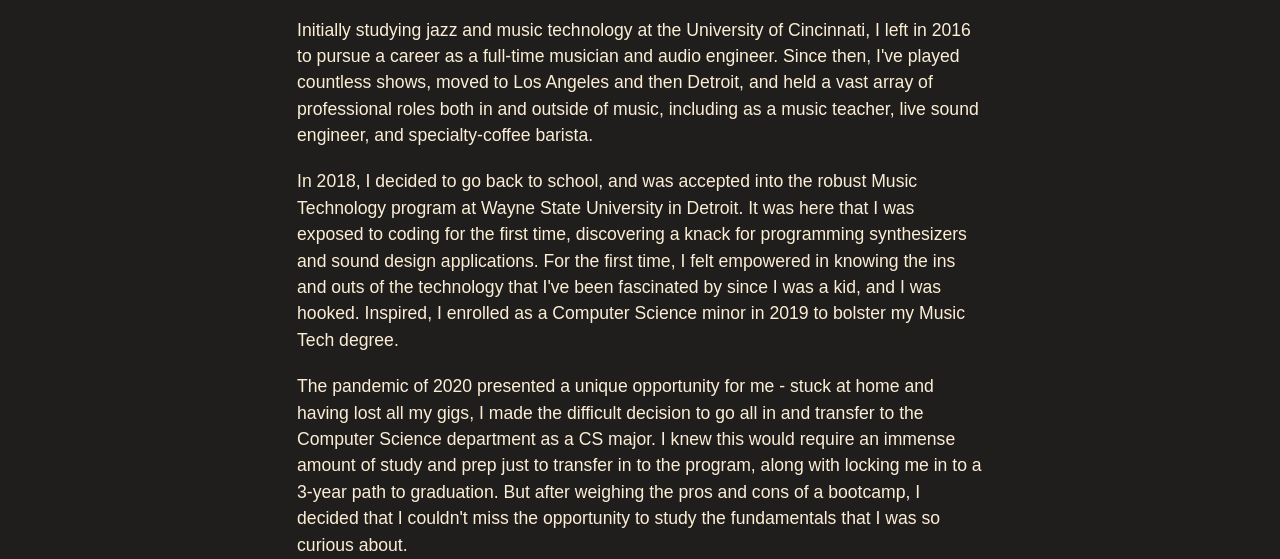
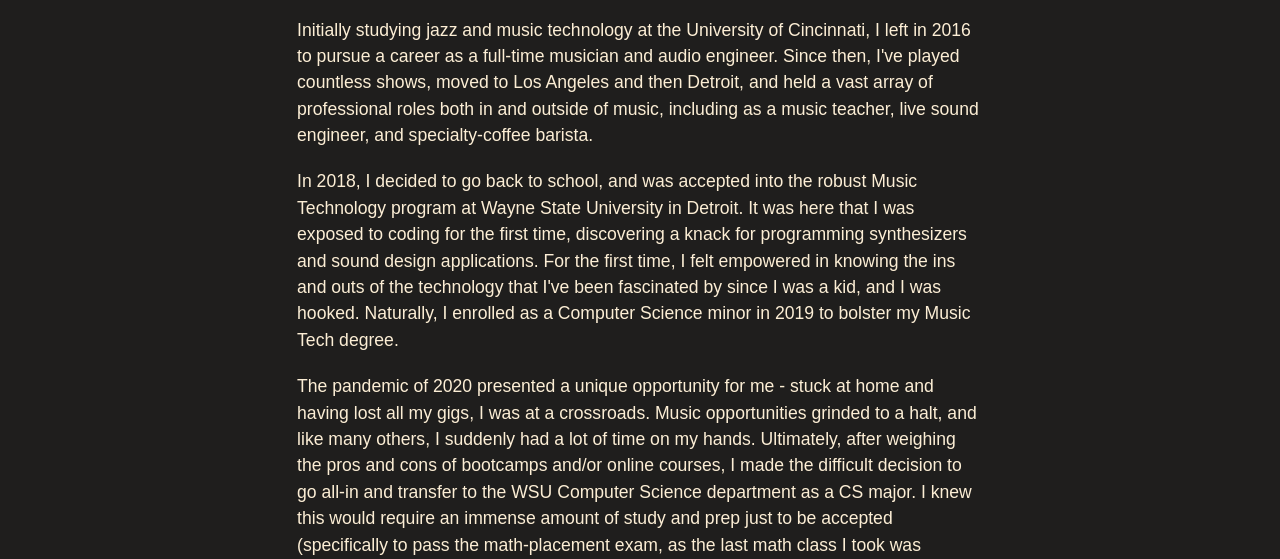
Before and after one commit to RobKokochak/portfolio-site, an Eleventy site: page src/about.njk in a window 1280 px wide. Shown: the part 357-916 px from the top of the page. Built offline with nearby package versions, Linux system fonts and the light colour scheme; Eleventy itself is replaced by a stand-in of ours; files that its build step writes are made by us from their sources; a web font is replaced by a local one.

Commit message:
update about

```diff
--- a/src/about.njk
+++ b/src/about.njk
@@ -24,14 +24,18 @@
       the robust Music Technology program at Wayne State University in Detroit. It was here that I was exposed to
       coding for the first time, discovering a knack for programming synthesizers and sound design applications.
       For the first time, I felt empowered in knowing the ins and outs of the technology that I've been fascinated
-      by since I was a kid, and I was hooked. Inspired, I enrolled as a Computer Science minor in 2019 to bolster my Music Tech degree.
+      by since I was a kid, and I was hooked. Naturally, I enrolled as a Computer Science minor in 2019 to bolster my Music Tech degree.
     </p>
 
     <p>The pandemic of 2020 presented a unique opportunity for me - stuck at home and having lost all my gigs,
-      I made the difficult decision to go all in and transfer to the Computer Science department as a CS major.
-      I knew this would require an immense amount of study and prep just to transfer in to the program, along with
-      locking me in to a 3-year path to graduation. But after weighing the pros and cons of a bootcamp, I decided that
-      I couldn't miss the opportunity to study the fundamentals that I was so curious about.
+      I was at a crossroads. Music opportunities grinded to a halt, and like many others, I suddenly had a lot of time on my hands.
+      Ultimately, after weighing the pros and cons of bootcamps and/or online courses,
+      I made the difficult decision to go all-in and transfer to the WSU Computer Science department as a CS major.
+      I knew this would require an immense amount of study and prep just to be accepted (specifically to pass the math-placement exam,
+      as the last math class I took was Algebra II in high school... 8 years prior 😳), along with
+      locking me in to 3 more years of school. But after weighing the pros and cons,
+      I just couldn't miss the opportunity to study the fundamental CS concepts that I was so curious about. That summer, I re-learned
+      math on Khan Academy and placed into Precalculus, and in the fall I successfully changed my major to Computer Science.
     </p>
 
     <p>After transferring to the University of Michigan-Dearborn in 2021, I completed my BS in Computer and
```
